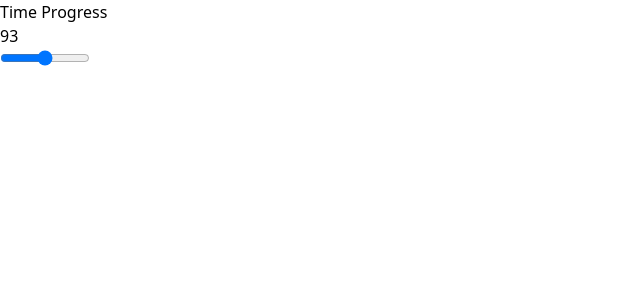
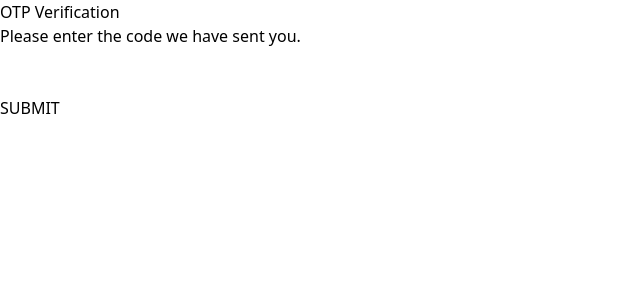
Before and after one commit to Aastha-Kalra/30daysOfReactJs, a React (Vite) app: page / in a window 1280 px wide. Shown: the top 300 px of the page, without its empty margins (0-640 px from the left). Built offline with nearby package versions, Linux system fonts and the light colour scheme.

Commit message:
added input file

```diff
--- a/src/App.jsx
+++ b/src/App.jsx
@@ -72,6 +72,7 @@ import DotAnimation from "./MovingDotAnimation/DotAnimation";
 import RoomBooking from "./RoomReservation/RoomBooking";
 import MainProgress from "./MultipleAnimation/MainProgress";
 import TimerProgress from "./TimerProgress/TimerProgress";
+import Input from "./OTP/Input";
 function App() {
   return (
     <div className="bg-black min-h-screen w-full overflow-hidden text-green-500">
@@ -147,12 +148,13 @@ function App() {
       {/* <UseLayout/> */}
       {/* <UseMemo/> */}
       {/* <UseCallback/> */}
-     {/* <ResumeBuild/> */}
-     {/* <React19/> */}
-     {/* <DotAnimation/> */}
-{/* <RoomBooking/> */}
-{/* <MainProgress/> */}
-<TimerProgress/>
+      {/* <ResumeBuild/> */}
+      {/* <React19/> */}
+      {/* <DotAnimation/> */}
+      {/* <RoomBooking/> */}
+      {/* <MainProgress/> */}
+      {/* <TimerProgress/> */}
+      <Input />
     </div>
   );
 }
```
